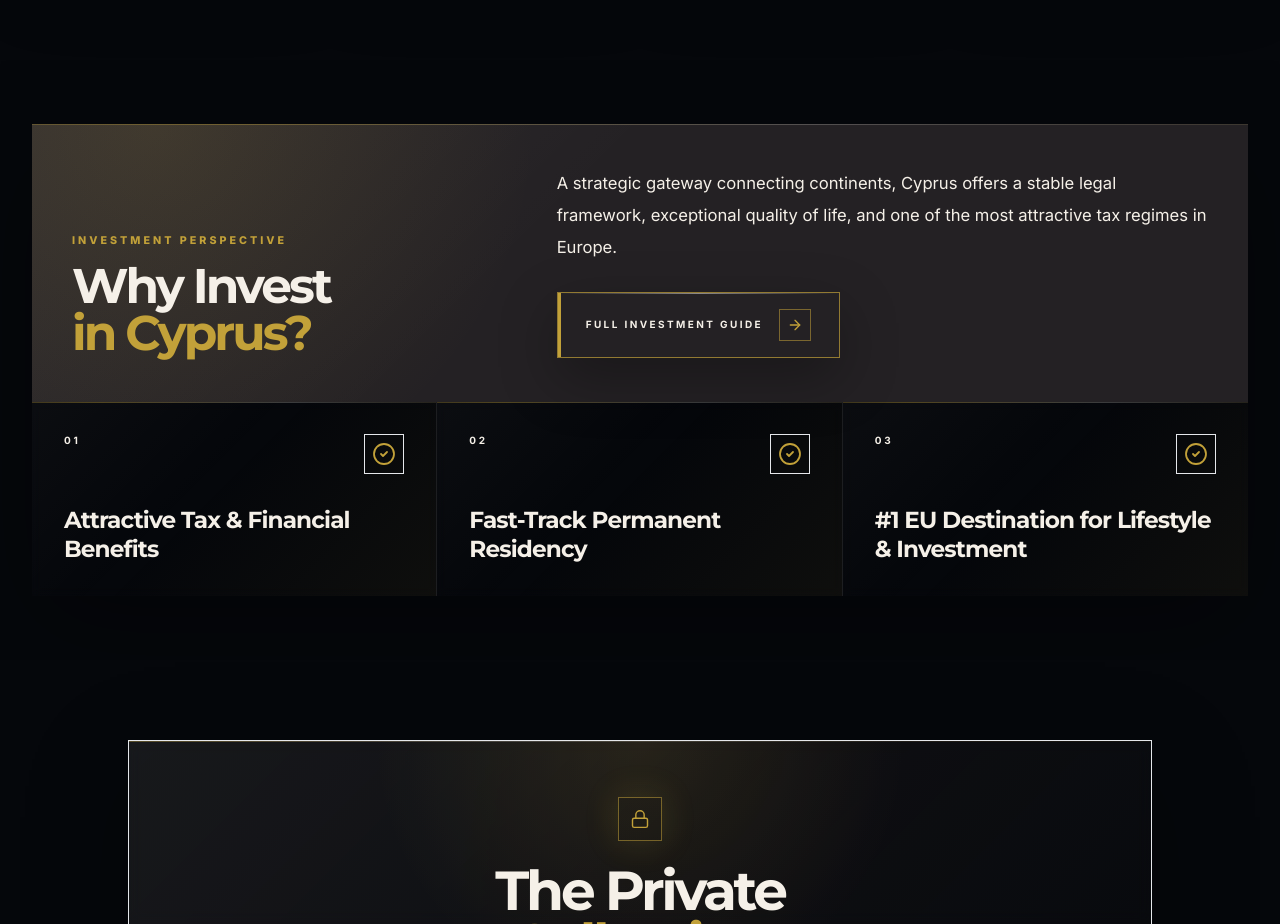
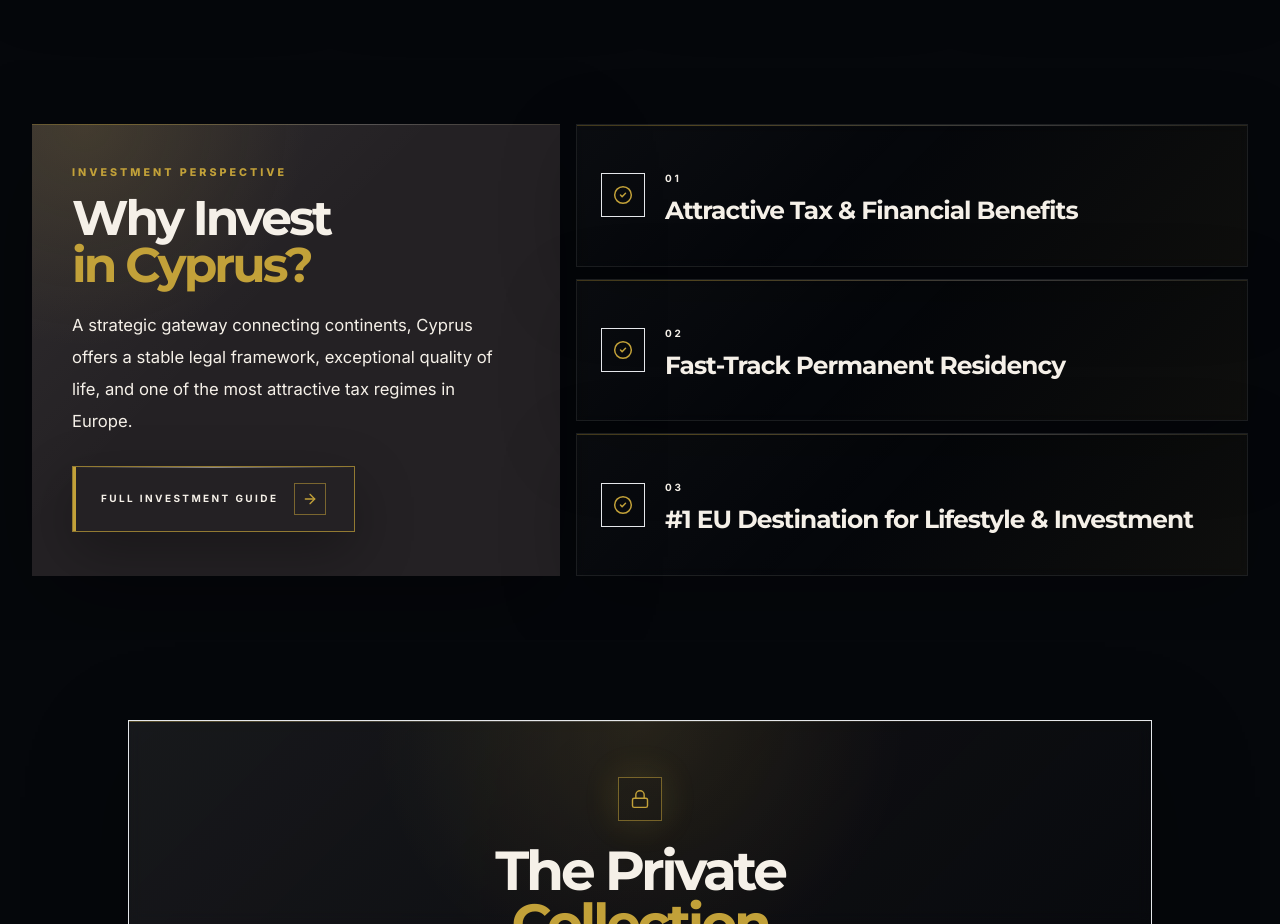
Before and after one commit to tmsgroupeu/tmsestates, a Next.js app in the folder web/: page /en in a window 1280 px wide. Shown: the part 1380-2304 px from the top of the page. Built offline with nearby package versions, Linux system fonts and the light colour scheme; no server answers.

Commit message:
Update LimassolAdvantage.tsx

```diff
--- a/web/src/components/LimassolAdvantage.tsx
+++ b/web/src/components/LimassolAdvantage.tsx
@@ -13,23 +13,20 @@ export default function LimassolAdvantage() {
   return (
     <section className="relative w-full overflow-hidden py-12 md:py-14 lg:py-16">
       <div className="home-container">
-        <div className="overflow-hidden shadow-[0_30px_100px_rgba(0,0,0,0.32)]">
-          <div className="relative bg-[#242124] px-6 py-8 md:px-8 md:py-10 lg:px-10 lg:py-11">
-            <div className="pointer-events-none absolute inset-0 bg-[radial-gradient(circle_at_10%_0%,rgba(194,161,57,0.13),transparent_34%),linear-gradient(135deg,rgba(245,240,232,0.055),transparent_42%)]" />
+        <div className="grid gap-4 lg:grid-cols-[0.88fr_1.12fr] lg:items-stretch">
+          <div className="relative overflow-hidden bg-[#242124] px-6 py-8 shadow-[0_28px_95px_rgba(0,0,0,0.32)] md:px-8 md:py-10 lg:px-10 lg:py-11">
+            <div className="pointer-events-none absolute inset-0 bg-[radial-gradient(circle_at_10%_0%,rgba(194,161,57,0.14),transparent_34%),linear-gradient(135deg,rgba(245,240,232,0.055),transparent_42%)]" />
             <div className="investment-gold-line pointer-events-none absolute inset-x-0 top-0 h-px" />
 
-            <div className="relative z-10 grid gap-8 lg:grid-cols-[0.82fr_1.18fr] lg:items-end">
-              <div>
+            <div className="relative z-10 flex h-full flex-col justify-center">
               <p className="section-eyebrow">Investment Perspective</p>
 
               <h2 className="mt-4 font-montserrat text-[clamp(2rem,3.8vw,4.05rem)] font-bold leading-[0.98] tracking-[-0.06em] text-[#F5F0E8] text-balance">
                 Why Invest
                 <span className="block text-[#C2A139]">in Cyprus?</span>
               </h2>
-              </div>
 
-              <div className="max-w-2xl lg:justify-self-end">
-                <p className="text-[0.98rem] leading-8 text-[#F5F0E8]/84 md:text-[1.04rem] md:leading-8">
+              <p className="mt-5 max-w-xl text-[0.98rem] leading-8 text-[#F5F0E8]/84 md:text-[1.04rem] md:leading-8">
                 A strategic gateway connecting continents, Cyprus offers a
                 stable legal framework, exceptional quality of life, and one of
                 the most attractive tax regimes in Europe.
@@ -52,31 +49,30 @@ export default function LimassolAdvantage() {
               </Link>
             </div>
           </div>
-          </div>
 
-          <div className="grid bg-[#242124]/58 md:grid-cols-3">
+          <div className="grid gap-3">
             {points.map((point, index) => (
               <article
                 key={point}
-                className="investment-point-card group relative min-h-[145px] overflow-hidden border-b border-[#F5F0E8]/10 bg-[#242124]/74 p-6 backdrop-blur-[5px] transition-all duration-500 hover:bg-[#242124]/90 md:border-b-0 md:border-r md:last:border-r-0 lg:min-h-[158px] lg:p-7 xl:p-8"
+                className="investment-point-card group relative min-h-[128px] overflow-hidden border border-[#F5F0E8]/10 bg-[#242124]/82 p-5 shadow-[0_22px_75px_rgba(0,0,0,0.26)] backdrop-blur-[5px] transition-all duration-500 hover:-translate-y-0.5 hover:border-[#C2A139]/45 hover:bg-[#242124]/94 md:p-6 lg:min-h-[138px]"
               >
                 <div className="pointer-events-none absolute inset-0 bg-[linear-gradient(135deg,rgba(245,240,232,0.045),transparent_44%,rgba(194,161,57,0.08))] opacity-70 transition-opacity duration-500 group-hover:opacity-100" />
                 <div className="investment-card-line pointer-events-none absolute inset-x-0 top-0 h-px opacity-0 transition-opacity duration-500 group-hover:opacity-100" />
 
-                <div className="relative z-10 flex h-full flex-col justify-between gap-8">
-                  <div className="flex items-start justify-between gap-4">
+                <div className="relative z-10 flex h-full items-center gap-5">
+                  <span className="grid h-11 w-11 shrink-0 place-items-center border border-[#F5F0E8]/34 bg-[#05070B]/18 text-[#C2A139] transition-all duration-500 group-hover:border-[#C2A139] group-hover:bg-[#C2A139] group-hover:text-[#242124]">
+                    <CheckCircle2 className="h-5 w-5" strokeWidth={1.8} />
+                  </span>
+
+                  <div>
                     <span className="text-[10px] font-bold uppercase tracking-[0.28em] text-[#C2A139]/86">
                       {String(index + 1).padStart(2, "0")}
                     </span>
 
-                    <span className="grid h-10 w-10 shrink-0 place-items-center border border-[#F5F0E8]/34 bg-[#05070B]/18 text-[#C2A139] transition-all duration-500 group-hover:border-[#C2A139] group-hover:bg-[#C2A139] group-hover:text-[#242124]">
-                      <CheckCircle2 className="h-4.5 w-4.5" strokeWidth={1.8} />
-                    </span>
-                  </div>
-
-                  <p className="max-w-sm font-montserrat text-[1.15rem] font-semibold leading-tight tracking-[-0.038em] text-[#F5F0E8] md:text-[1.25rem] xl:text-[1.45rem]">
+                    <p className="mt-2 max-w-xl font-montserrat text-[1.18rem] font-semibold leading-tight tracking-[-0.038em] text-[#F5F0E8] md:text-[1.35rem] xl:text-[1.55rem]">
                       {point}
                     </p>
+                  </div>
                 </div>
               </article>
             ))}
```
Lines whose indentation alone changed are shown as unchanged.
